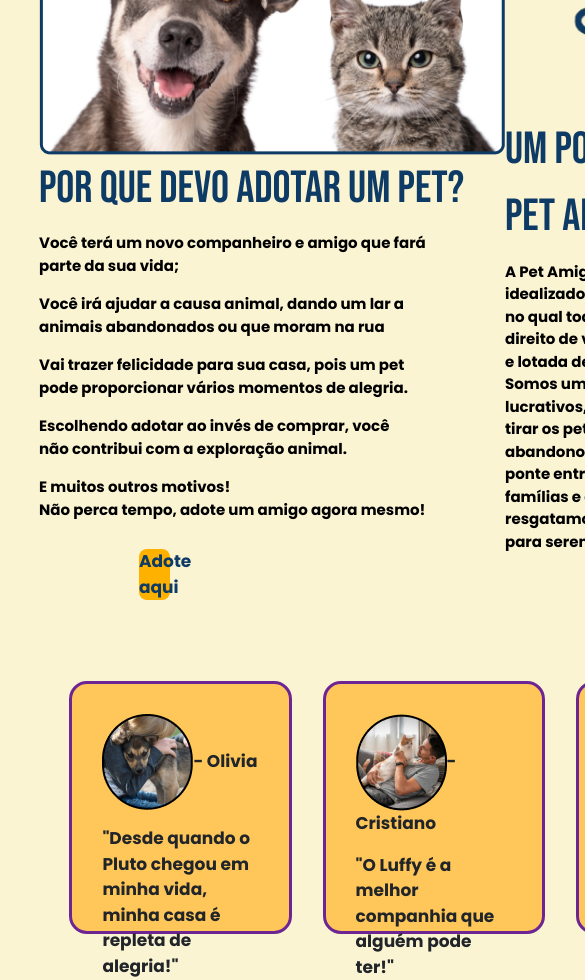
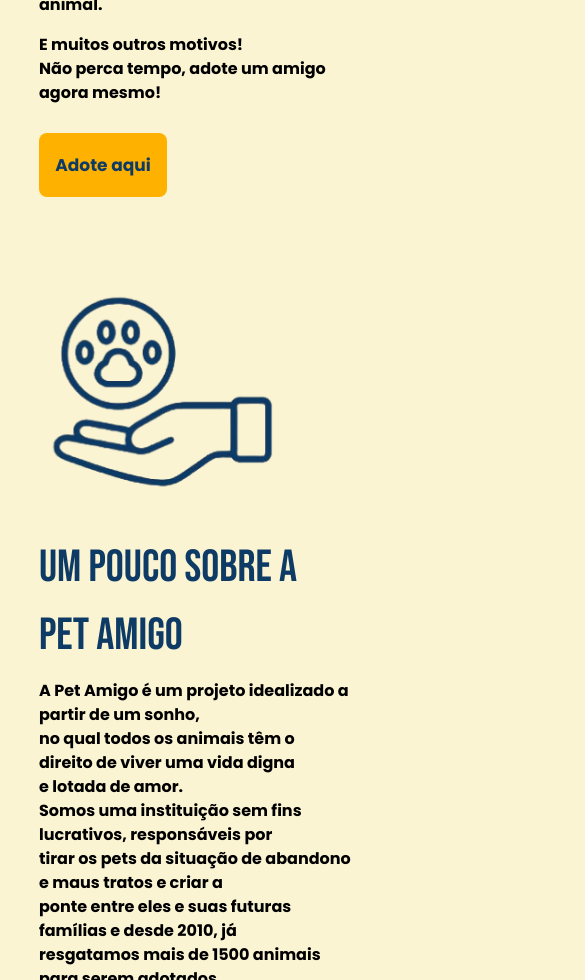
Before and after one commit to GuilhermeRodrigues123/Site-Pet-Amigo, a React (Create React App) app: page /home in a window 390 px wide. Shown: the part 1020-2000 px from the top of the page, 585 px wide, since content can reach past the window. Built offline with nearby package versions, Linux system fonts and the light colour scheme.

Commit message:
Home Responsividade quase pronta

```diff
--- a/src/pages/Home/Home.js
+++ b/src/pages/Home/Home.js
@@ -9,10 +9,9 @@
     const history = useHistory();
     return (
         <div className='mom'>
-            <h1>Home</h1>
             <Carousel className="paginaCarrossel" variant="dark">
                 <Carousel.Item>
-                    <img onClick={() => { history.push("/animais-para-adocao"); }}
+                    <img onClick={() => { history("/cadastro"); }}
                         className="carrosselImg"
                         src="/images/banner1.png" />
                 </Carousel.Item>
@@ -20,11 +19,11 @@
                 <Carousel.Item>
                     <img
                         className="carrosselImg"
-                        src="/images/Carrossel2img.png" />
+                        src="/images/Carrossel2.png" />
                 </Carousel.Item>
 
                 <Carousel.Item>
-                    <img onClick={() => { history.push("/contato"); }}
+                    <img
                         className="carrosselImg"
                         src="/images/carrossel3.png" />
                     <Carousel.Caption>
@@ -34,14 +33,14 @@
 
             <div className="homeMom">
                 <div className="textHome">
-                    <img src="/images/petHomeimg.png"></img>
+                    <img className="img1" src="/images/petHomeimg.png"></img>
                     <div className="titHome">Por que devo adotar um pet?</div>
                     <p>Você terá um novo companheiro e amigo que fará <br /> parte da sua vida;</p>
                     <p>Você irá ajudar a causa animal, dando um lar a <br /> animais abandonados ou que moram na rua</p>
                     <p>Vai trazer felicidade para sua casa, pois um pet <br /> pode proporcionar vários momentos de alegria.</p>
                     <p>Escolhendo adotar ao invés de comprar, você<br /> não contribui com a exploração animal.</p>
                     <p>E muitos outros motivos!<br />Não perca tempo, adote um amigo agora mesmo!</p>
-                    <button className="homeButton" onClick={() => { history.push("/animais-para-adocao") }}>Adote aqui</button>
+                    <button className="homeButton">Adote aqui</button>
                 </div>
                 <div className="textHome2">
                     <img className="img2" src="/images/img2Home.png"></img>
--- a/src/pages/Home/home.css
+++ b/src/pages/Home/home.css
@@ -1,14 +1,20 @@
-.mom{
+.mom {
+    display: wrap;
     padding: 30vh 10vw;
+    align-items: center;
+    justify-content: center;
+    height: 100%;
+    width: 100%;
 }
 
-.buttonContent{
+.buttonContent {
+    min-width: 20rem;
     display: flex;
     justify-content: center;
     width: 100%;
 }
 
-.carrosselButton1{
+.carrosselButton1 {
 
     width: 100px;
     height: 30px;
@@ -17,88 +23,133 @@
     font-size: 10px;
     border-radius: 8px;
     color: #ffffff;
-    align-self: flex-end; /*Joga apenas essa div pro centro*/
+    align-self: flex-end;
+    /*Joga apenas essa div pro centro*/
     margin-top: 12px;
     border: 0px;
 
 }
 
-.paginaCarrossel{
+.paginaCarrossel {
     width: 80vw;
     height: 50vh;
 }
 
-.carrosselImg{
-    object-fit:contain;
+.carrosselImg {
+    object-fit: contain;
     height: 52vh;
     width: 80vw;
     cursor: pointer;
 }
 
-.textHome{
-
-    font-family: 'Poppins';
-    font-size: 15px;
-    margin-top: 10vh;
-    color: #000000;
-}
-
-.titHome{
+.titHome {
     color: #0D3B66;
     font-family: Bebas Neue, semi-bold;
     font-size: 45px;
     margin-bottom: 10px;
 }
-.homeMom{
 
-        display: flex;
-        flex-direction: row;
-        justify-content: flex-start;
-
+.homeMom {
+    display: flex;
+    flex-direction: column;
+    align-items: center;
+    column-gap: 50px;
+    justify-content: center;
 }
 
-.textHome2{
-    font-family: 'Poppins', sans-serif;
-    font-size: 15px;
-    margin-top: 6%;
+.textHome {
+    align-self: center;
+    font-family: 'Poppins';
+    font-size: 1rem;
+    margin-top: 10vh;
     color: #000000;
+    column-gap: 50px;
 }
 
-.img2{
-    margin-left: 20%;
+.textHome2 {
+    align-self: center;
+    font-family: 'Poppins', sans-serif;
+    font-size: 1rem;
+    margin-top: 10vh;
+    color: #000000;
+    column-gap: 50px;
 }
 
-.homeButton{
+.img1{
+    max-width:80%;
+    object-fit: contain;
+    align-self: center;
+}
+.img2 {
+    max-width:80%;
+    object-fit: contain;
+    align-self: center;
+}
+
+.homeButton {
 
     justify-content: center;
-    width: 8vw;
-    height: 6vh;
+    width: 8rem;
+    height: 4rem;
     background-color: #FFB100;
     font-family: 'Poppins', Bold;
     font-size: 17px;
     border-radius: 8px;
     color: #0D3B66;
     margin-top: 12px;
-    margin-left: 100px;
     border: 0px;
 }
 
-.cardMom{
-    display: flex;
+.cardMom {
     justify-content: center;
-    margin-top: 10%;
+    column-gap: 5%;
 }
 
-.cardHome{
-
+.cardHome {
+    margin-top: 5%;
     padding: 30px;
-    width: 30vh;
-    height: 30vh;
+    width: 20rem;
+    height: 20rem;
+    max-width: 80%;
     background-color: #FFC759;
     border-radius: 18px;
     font-size: 17px;
     font-family: 'Poppins', sans-serif;
     border: 3px solid #6E2594;
-    margin-left: 3%;
 
 }
+@media (min-width: 800px) {
+    .cardMom{
+        display: grid;
+        grid-template-columns: auto auto;
+    }
+    .cardHome{
+        font-size: 15px;
+        margin-top: 5%;
+    }
+}
+@media (min-width: 1000px) {
+    .homeMom{
+        flex-direction: row;
+    }
+}
+@media (max-width: 500px) {
+    .paginaCarrossel{
+        display: none;
+    }
+    .cardMom {
+        flex-direction: column;
+        max-width:90%;
+        font-size: 12px;
+    }
+
+    .homeMom {
+        flex-direction: column;
+    }
+
+    .cardHome {
+        max-width:100%;
+        font-size: 15px;
+        margin-top: 5%;
+    }
+}
--- a/src/rotas.js
+++ b/src/rotas.js
@@ -31,7 +31,7 @@
         <Route path='/animais-para-adocao' component={AnimaisParaAdocao} />
         <Route path='/meu-perfil' component={MeuPerfil} />
         <Route path='/home' component={Home} />
-        <PrivateRoute path='/login' component={Login} />
+        <Route path='/login' component={Login} />
         <Route path='/cadastro' component={Cadastro} />
         <Route path='/contato' component={Contato} />
       </HeaderFooter>
```
